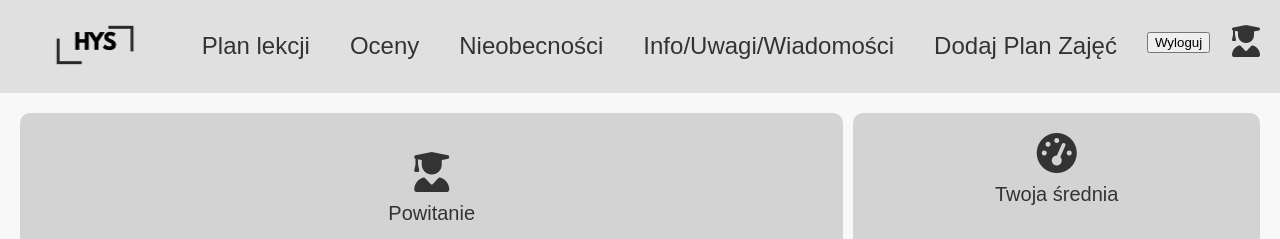
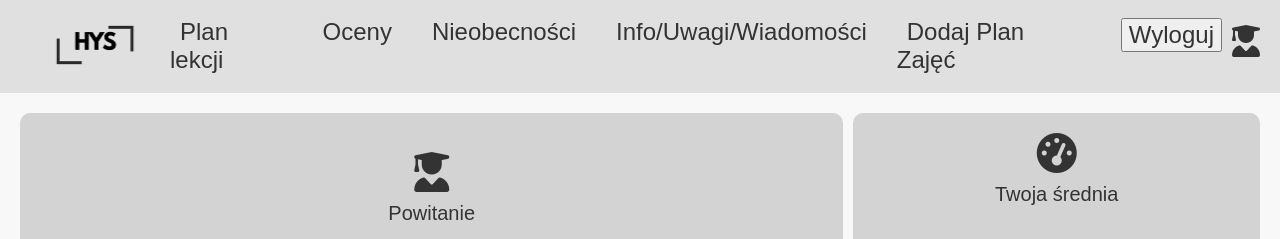
Before and after one commit to itzbelliz/school_journal, a PHP site: page /dashboard.php in a window 1280 px wide. Shown: the top 239 px of the page. Run offline with PHP 8.4, Linux system fonts and the light colour scheme; the visitor is signed in with stand-in values (Sample User, id 1); data that the repository does not hold is empty.

Commit message:
fixed css button logout

```diff
--- a/dashboard.php
+++ b/dashboard.php
@@ -103,7 +103,7 @@ $schedule = $scheduleResult->fetch_all(MYSQLI_ASSOC);
                 <?php endif; ?>
                 <li>
                     <form action="logout.php" method="post">
-                        <button type="submit" name="logout">Wyloguj</button>
+                        <button type="submit" name="logout" class="wyloguj">Wyloguj</button>
                     </form>
                 </li>
             </ul>
--- a/style/dashboard.css
+++ b/style/dashboard.css
@@ -33,6 +33,13 @@ body {
 }
 
 .header .nav ul li a {
+  text-decoration: none;
+  color: #333;
+  font-size: 24px;
+  margin: 0 10px;
+}
+
+.wyloguj {
   text-decoration: none;
   color: #333;
   font-size: 24px;
```
